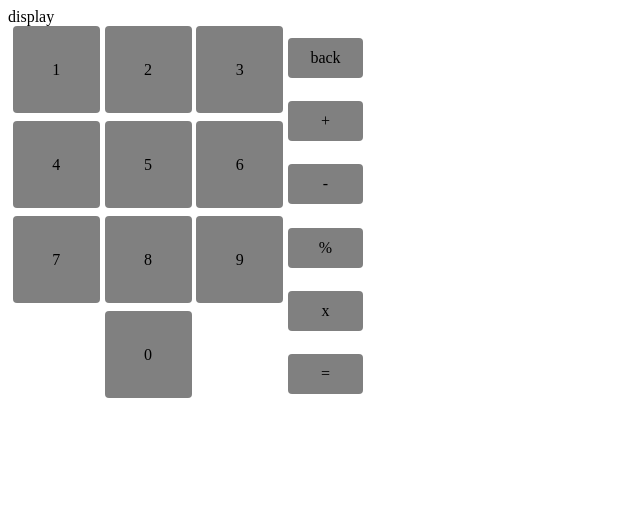
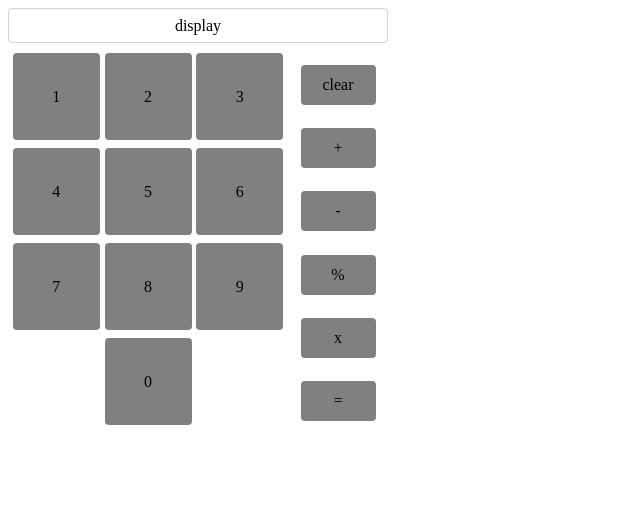
Before and after one commit to totober/calculator, a plain HTML site: page index.html in a window 1280 px wide. Shown: the whole page, without its empty margins (0-640 px from the left). Drawn offline with Linux system fonts and the light colour scheme.

Commit message:
Add css to the calculator display and clear button

```diff
--- a/calculator.js
+++ b/calculator.js
@@ -55,11 +55,16 @@ let screenDisplay = "";
 function screenDisplayOf (e) {
 
     let valueOf = e.target.textContent;
-    screenDisplay += valueOf
+    if(valueOf !== "clear"){
+        screenDisplay += valueOf
+    } else {
+        screenDisplay = ""
+    }
+
 
   screen.textContent = screenDisplay;
 
-  let reg = /([0-9]+)([+\-x%])([0-9]+)([=+x%-])/;
+  let reg = /([0-9])+([+\-x%])([0-9])+([=+x%-])/;
     console.log(reg)
 
 
@@ -80,11 +85,11 @@ function screenDisplayOf (e) {
 
         let result = operate(numberA, operator, numberB)
 
-        if (operator2 !== "=") {
-               return screenDisplay = `${result}${operator2}`;
+        if (operator2 === "=") {
+            return screenDisplay = `${result}`;
 
         } else {
-           return screenDisplay = `${result}.`;
+           return screenDisplay = `${result}${operator2}`;
         }
 
     }
--- a/index.html
+++ b/index.html
@@ -24,7 +24,7 @@
                 <div class="number">0</div>
             </div>
             <div class="operator-container">
-                <div class="operator">back</div>
+                <div class="operator">clear</div>
                 <div class="operator">+</div>
                 <div class="operator">-</div>
                 <div class="operator">%</div>
--- a/style.css
+++ b/style.css
@@ -5,6 +5,19 @@ box-sizing: border-box;
 .main-div {
     width: 500px;
     height: 500px;
+}
+
+.screen-display {
+    height: 35px ;
+    width:  380px;
+    border-style: solid;
+    border-width: 1px;
+    border-radius: 4px;
+    border-color: lightgray;
+    margin-bottom: 10px;
+    display: flex;
+    justify-content: center;
+    align-items: center;
 }
 
 .button-container {
@@ -27,7 +40,7 @@ box-sizing: border-box;
     display: flex;
     width: 100px;
     flex-wrap: wrap;
-    justify-content: space-between;
+    justify-content: center;
     align-items: center;
 }
 
```
